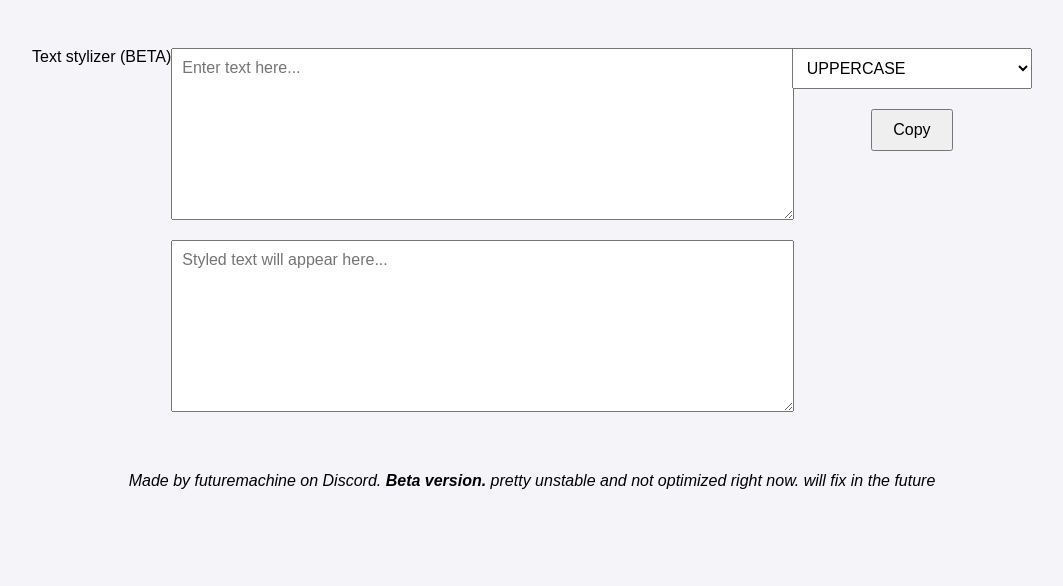
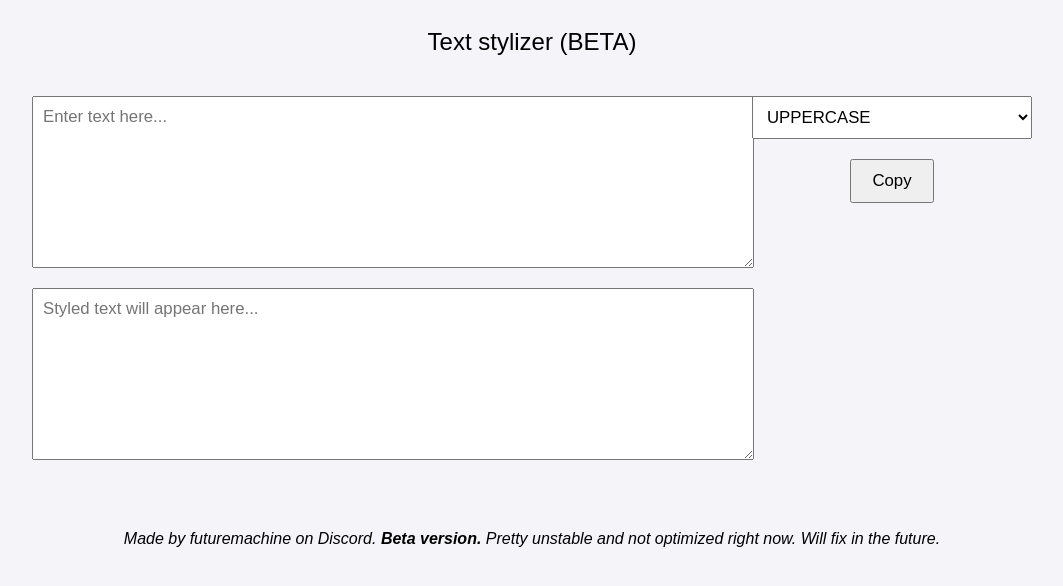
Before and after one commit to MachineFuture/textstyle, a plain HTML site: page index.html in a window 1280 px wide. Shown: the whole page, without its empty margins (108-1171 px from the left). Drawn offline with Linux system fonts and the light colour scheme; a web font is replaced by a local one.

Commit message:
Beta version (added ac2)

```diff
--- a/index.html
+++ b/index.html
@@ -19,11 +19,22 @@
             padding: 20px;
             background-color: #f4f4f9;
         }
+        .header {
+            font-size: 1.5rem;
+            margin-bottom: 20px;
+        }
         .container {
             display: flex;
+            flex-direction: column;
             width: 85%;
             max-width: 1000px;
             margin: 20px 0;
+        }
+        .row {
+            display: flex;
+            flex-direction: row;
+            width: 100%;
+            margin-bottom: 10px;
         }
         .left-column {
             flex: 2.5;
@@ -46,19 +57,18 @@
             width: 100%;
             height: 150px;
             padding: 10px;
-            font-size: 1rem;
+            font-size: 1.05rem;
             margin-bottom: 10px;
-            font-family: 'Nintendo NTLGDB', sans-serif;
         }
         select {
             width: 100%;
             padding: 10px;
-            font-size: 1rem;
+            font-size: 1.05rem;
             margin-bottom: 10px;
         }
         button {
             padding: 10px 20px;
-            font-size: 1rem;
+            font-size: 1.05rem;
             cursor: pointer;
             margin-top: 10px;
         }
@@ -73,14 +83,14 @@
             font-style: italic;
         }
         footer b {
-            font-weight: bold;
             font-style: italic;
         }
     </style>
 </head>
 <body>
+    <div class="header">Text stylizer (BETA)</div>
     <div class="container">
-        <div class="header">Text stylizer (BETA)</div>
+        <div class="row">
             <div class="left-column">
                 <div class="textarea-container">
                     <textarea id="input" placeholder="Enter text here..."></textarea>
@@ -96,26 +106,27 @@
                     <option value="titlecase">Title Case</option>
                     <option value="sentencecase">Sentence case</option>
                     <option value="alternatingcase">AlTeRnAtInG CaSe</option>
+                    <option value="alternatingcase2">aLtErNaTiNg cAsE 2</option>
                     <option value="reversecase">rEVERSE CASE</option>
-                <option value="leetspeak">1337 5p34k</option>
-                <option value="specialcharacters">@ sp3ci@l ch@r@ct3rs</option>
+                    <option value="leetspeak">1337 Speak</option>
+                    <option value="specialcharacters">sp3ci@l ch@r@ct3rs</option>
                     <option value="superscript">sᵘᵖᵉʳˢᶜʳⁱᵖᵗ</option>
                     <option value="subscript">sₘₐₗₗ</option>
                     <option value="underline">u̲n̲d̲e̲r̲l̲i̲n̲e̲</option>
                     <option value="stars">*stars*</option>
                     <option value="slashes">/slashes/</option>
-                <option value="backwardtext">txet drawkcab</option>
-                <option value="piglatin">igpay atinlay</option>
-                <option value="morsecode">-- --- .-. ... . / -.-. --- -.. .</option>
+                    <option value="backwardtext">Backward Text</option>
+                    <option value="piglatin">Pig Latin</option>
+                    <option value="morsecode">Morse Code</option>
                     <option value="binarycode">Binary 01100101</option>
                     <option value="braille">⠃⠗⠁⠊⠇⠇⠑</option>
-                <option value="rot13">ebg13</option>
+                    <option value="rot13">ROT13</option>
                     <option value="zalgotext">z̴a̴l̴g̴o̴</option>
                     <option value="smallcaps">sᴍᴀʟʟ ᴄᴀᴘs</option>
                     <option value="blockletters">🅱🅻🅾🅲🅺🅻🅴🆃🆃🅴🆁🆂</option>
-                <option value="fullblockletters">🆃🅴🆇🆃 🅸🅽 🆂🆀🆄🅰🆁🅴 🅱🅻🅾🅲🅺🆂</option>
+                    <option value="fullblockletters">Text with Square Edges</option>
                     <option value="circledletters">ⓒⓘⓡⓒⓛⓔⓓ ⓛⓔⓣⓣⓔⓡⓢ</option>
-                <option value="upsidedown">ɐʇǝʇʇǝs nʍopǝpᴉsuʍo</option>
+                    <option value="upsidedown">Upside Down Text</option>
                     <option value="boldletters">𝐁𝐨𝐥𝐝 𝐋𝐞𝐭𝐭𝐞𝐫𝐬</option>
                     <option value="italicletters">𝘪𝘵𝘢𝘭𝘪𝘤 𝘭𝘦𝘵𝘵𝘦𝘳𝘴</option>
                     <option value="bolditalicletters">𝙗𝙤𝙡𝙙 𝙞𝙩𝙖𝙡𝙞𝙘 𝙡𝙚𝙩𝙩𝙚𝙧𝙨</option>
@@ -125,9 +136,10 @@
                 <div id="copied-message">Copied!</div>
             </div>
         </div>
+    </div>
     <footer>
         Made by futuremachine on Discord. <b><i>Beta version.</i></b>
-        pretty unstable and not optimized right now. will fix in the future
+        Pretty unstable and not optimized right now. Will fix in the future.
     </footer>
 
     <script>
@@ -144,6 +156,8 @@
                 case 'titlecase': return text.replace(/\w\S*/g, w => w.replace(/^\w/, c => c.toUpperCase()));
                 case 'sentencecase': return text.charAt(0).toUpperCase() + text.slice(1).toLowerCase();
                 case 'alternatingcase': return text.split('').map((c, i) => i % 2 ? c.toLowerCase() : c.toUpperCase()).join('');
+                case 'alternatingcase2': return text.split('').map((c, i) => i % 2 ? c.toUpperCase() : c.toLowerCase()).join('');
+
                 case 'reversecase': return text.split('').map(c => c === c.toUpperCase() ? c.toLowerCase() : c.toUpperCase()).join('');
                 case 'leetspeak': return text.replace(/a/gi, '4').replace(/e/gi, '3').replace(/i/gi, '1').replace(/o/gi, '0').replace(/s/gi, '5').replace(/t/gi, '7');
                 case 'specialcharacters': return text.replace(/a/gi, '@').replace(/e/gi, '3').replace(/i/gi, '!').replace(/o/gi, '0').replace(/s/gi, '$');
@@ -220,13 +234,13 @@
                 });
                 case 'fullblockletters': return text.replace(/[a-zA-Z0-9]/g, c => {
                     const fullBlockLetters = {
-                        'A': '🅰', 'B': '🅱', 'C': '🅲', 'D': '🅳', 'E': '🅴', 'F': '🅵', 'G': '🅶', 'H': '🅷',
-                        'I': '🅸', 'J': '🅹', 'K': '🅺', 'L': '🅻', 'M': '🅼', 'N': '🅽', 'O': '🅾', 'P': '🅿',
-                        'Q': '🆀', 'R': '🆁', 'S': '🆂', 'T': '🆃', 'U': '🆄', 'V': '🆅', 'W': '🆆', 'X': '🆇',
-                        'Y': '🆈', 'Z': '🆉', 'a': '🅰', 'b': '🅱', 'c': '🅲', 'd': '🅳', 'e': '🅴', 'f': '🅵',
-                        'g': '🅶', 'h': '🅷', 'i': '🅸', 'j': '🅹', 'k': '🅺', 'l': '🅻', 'm': '🅼', 'n': '🅽',
-                        'o': '🅾', 'p': '🅿', 'q': '🆀', 'r': '🆁', 's': '🆂', 't': '🆃', 'u': '🆄', 'v': '🆅',
-                        'w': '🆆', 'x': '🆇', 'y': '🆈', 'z': '🆉', '0': '0', '1': '1', '2': '2', '3': '3',
+                        'A': '🄰', 'B': '🄱', 'C': '🄲', 'D': '🄳', 'E': '🄴', 'F': '🄵', 'G': '🄶', 'H': '🄷',
+                        'I': '🄸', 'J': '🄹', 'K': '🄺', 'L': '🄻', 'M': '🄼', 'N': '🄽', 'O': '🄾', 'P': '🄿',
+                        'Q': '🅀', 'R': '🅁', 'S': '🅂', 'T': '🅃', 'U': '🅄', 'V': '🅅', 'W': '🅆', 'X': '🅇',
+                        'Y': '🅈', 'Z': '🅉', 'a': '🄰', 'b': '🄱', 'c': '🄲', 'd': '🄳', 'e': '🄴', 'f': '🄵',
+                        'g': '🄶', 'h': '🄷', 'i': '🄸', 'j': '🄹', 'k': '🄺', 'l': '🄻', 'm': '🄼', 'n': '🄽',
+                        'o': '🄾', 'p': '🄿', 'q': '🅀', 'r': '🅁', 's': '🅂', 't': '🅃', 'u': '🅄', 'v': '🅅',
+                        'w': '🅆', 'x': '🅇', 'y': '🅈', 'z': '🅉', '0': '0', '1': '1', '2': '2', '3': '3',
                         '4': '4', '5': '5', '6': '6', '7': '7', '8': '8', '9': '9'
                     };
                     return fullBlockLetters[c] || c;
```
Lines whose indentation alone changed are shown as unchanged.
